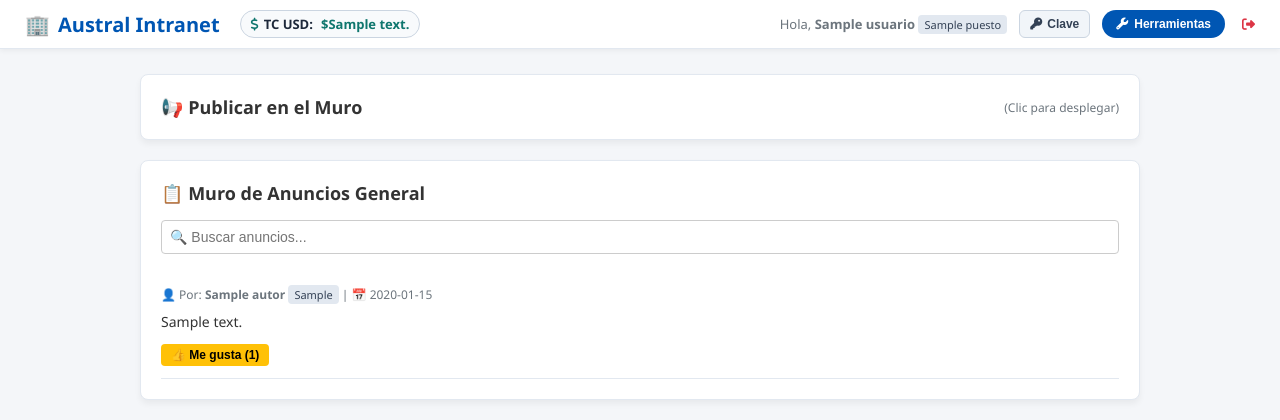
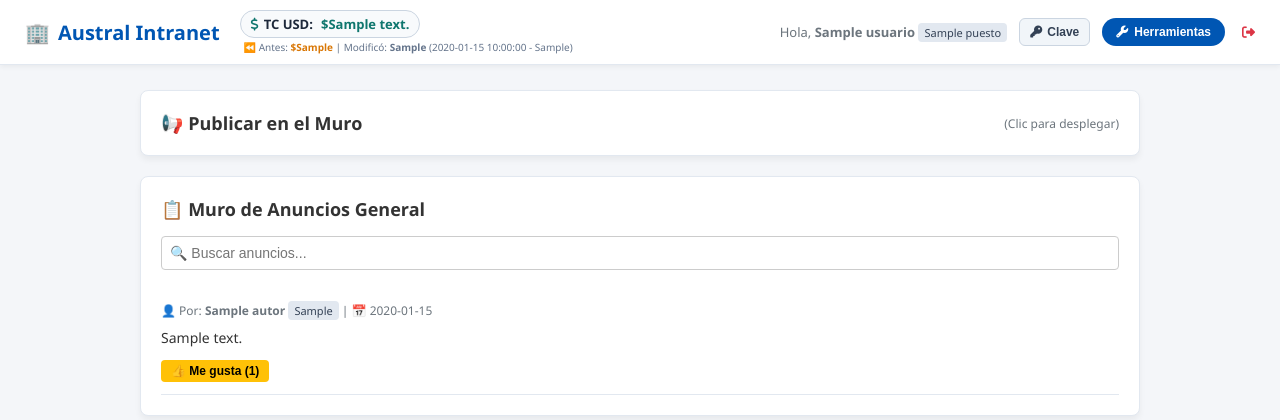
Before and after one commit to vaccarse730/intranet-austral, a Flask app: template templates/intranet.html in a window 1280 px wide. Shown: the top 420 px of the page. Run offline with Flask 3, Linux system fonts and the light colour scheme; the template is opened without the code that fills it: most values are stand-ins (such as "Sample title", 1, 10 or a date in 2020); some libraries are stand-ins or nearby versions.

Commit message:
Update intranet.html

```diff
--- a/templates/intranet.html
+++ b/templates/intranet.html
@@ -376,15 +376,22 @@
         </div>
 
 <!-- WIDGET DE TIPO DE CAMBIO EN EL HEADER -->
-        <div class="tc-widget" title="Última actualización: {{ fecha_tc or 'Hoy' }} por {{ usuario_tc or 'Sistema' }}">
+<div style="display: flex; flex-direction: column; align-items: flex-start; gap: 2px;">
+    <div class="tc-widget" title="Última actualización: {{ d_fecha or 'Hoy' }} a las {{ d_hora or '' }} por {{ d_usuario or 'Sistema' }}">
         <span class="tc-label"><i class="fa-solid fa-dollar-sign" style="color:#0f766e;"></i> TC USD:</span>
         <span class="tc-value" id="val-tipo-cambio">${{ tipo_cambio or '0.00' }}</span>
 
-            {% if puesto == 'Administrador' %}
+        {% if 'administrador' in puesto|lower or 'administración' in puesto|lower or 'administracion' in puesto|lower %}
         <button class="tc-btn-edit" onclick="abrirModalTC()" title="Actualizar tipo de cambio">
             <i class="fa-solid fa-pen"></i>
         </button>
         {% endif %}
+    </div>
+
+    <!-- Etiqueta de historial / auditoría -->
+    <span style="font-size: 10px; color: #64748b; font-weight: normal; margin-left: 4px;">
+        ⏪ Antes: <b style="color: #d97706;">${{ d_anterior or '17.35' }}</b> | Modificó: <b>{{ d_usuario or 'Sistema' }}</b> ({{ d_fecha or '' }} - {{ d_hora or '' }})
+    </span>
 </div>
     </div>
 
```
Lines whose indentation alone changed are shown as unchanged.
